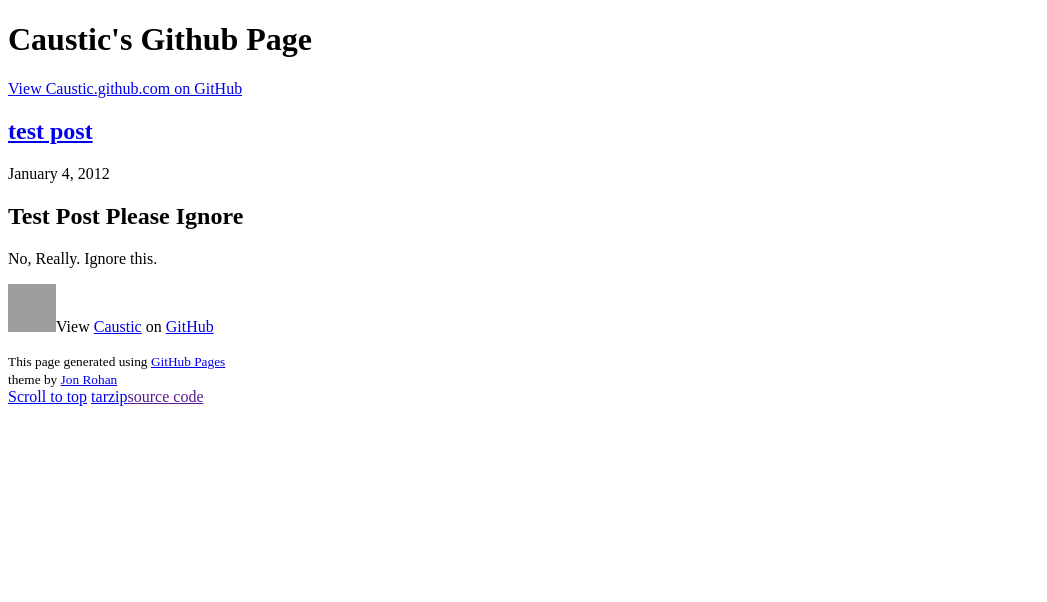
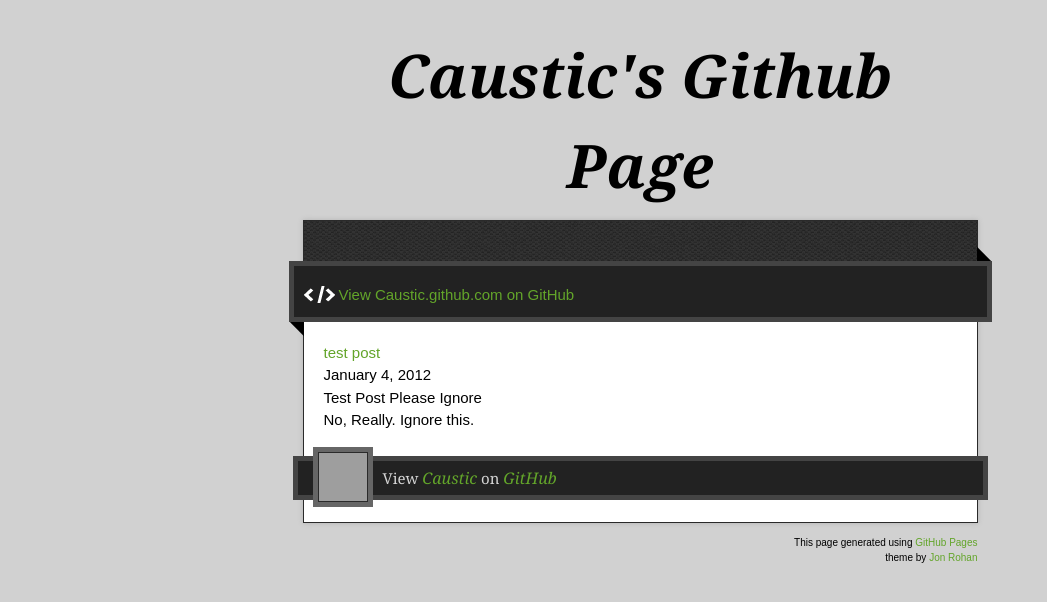
Before and after one commit to Caustic/caustic.github.com, a Jekyll site: the page built from _posts/2012-01-04-testpost.markdown, in a window 1280 px wide. Shown: the top 602 px of the page, without its empty margins (0-1047 px from the left). Built offline with Jekyll 4.4.1, drawn with Linux system fonts in a browser that asks for light colours; nearby versions of some CDN libraries; Markdown is read by kramdown in place of the engine named in the settings; grey boxes are pictures that could not be loaded.

Commit message:
Update _layouts/default.html

```diff
--- a/_layouts/default.html
+++ b/_layouts/default.html
@@ -6,8 +6,8 @@
   <meta charset="utf-8">
   <meta http-equiv="X-UA-Compatible" content="IE=edge,chrome=1">
 
-  <link rel="stylesheet" href="stylesheets/stylesheet.css" media="screen"/>
-  <link rel="stylesheet" href="stylesheets/pygment_trac.css"/>
+  <link rel="stylesheet" href="/stylesheets/stylesheet.css" media="screen"/>
+  <link rel="stylesheet" href="/stylesheets/pygment_trac.css"/>
   <script type="text/javascript" src="https://ajax.googleapis.com/ajax/libs/jquery/1.7.1/jquery.min.js"></script>
   <script type="text/javascript" src="javascripts/script.js"></script>
 
```
